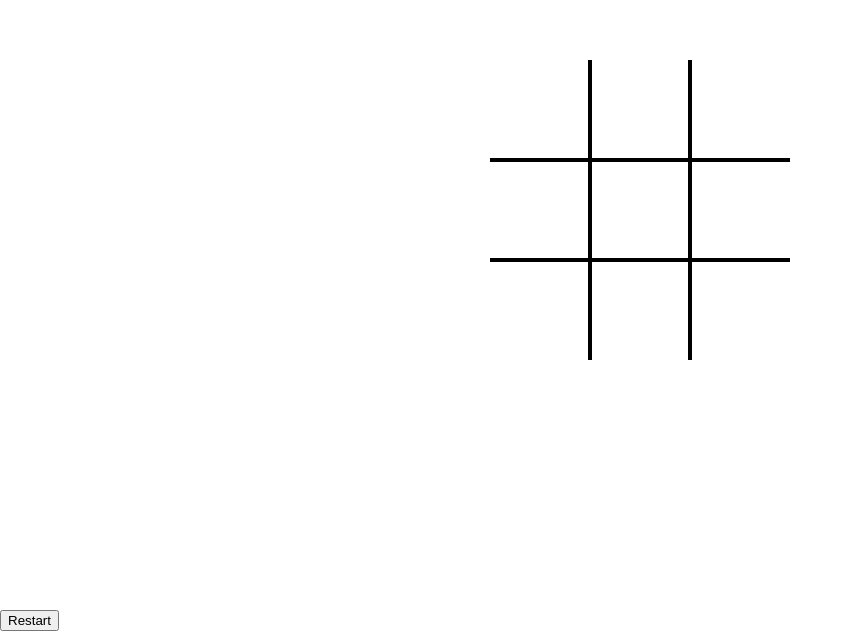
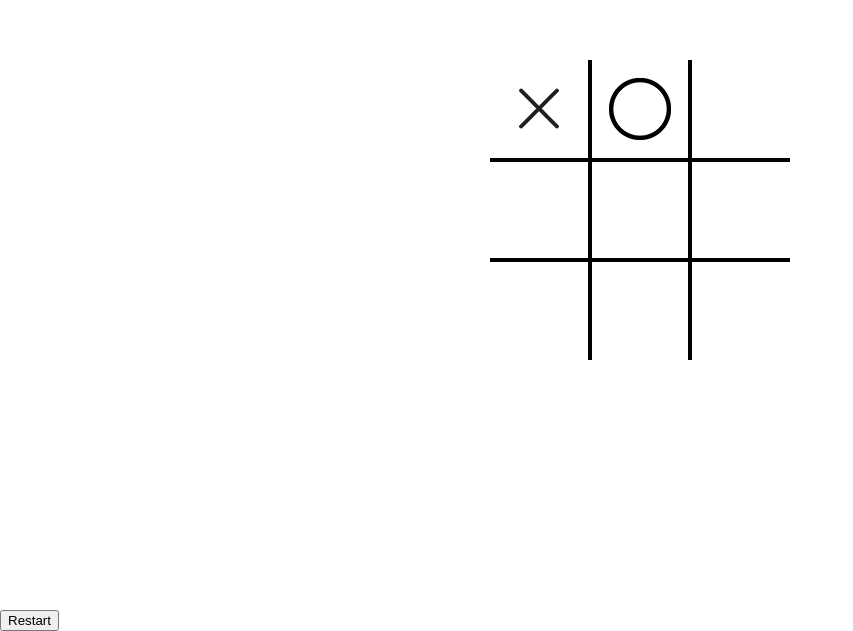
Before and after one commit to PJenkins28/tic-tac-toe, a plain HTML site: page index.html in a window 1280 px wide. Shown: the part 190-821 px from the top of the page, without its empty margins (0-853 px from the left). Drawn offline with Linux system fonts and the light colour scheme.

Commit message:
added x and o's plus styling

```diff
--- a/index.html
+++ b/index.html
@@ -8,7 +8,9 @@
     <title>Tic-Tac-Toe</title>
 </head>
 <body>
-    <div class="board" id="board">
+    <section class="board" id="board">
+        <div class="cell x" data-cell></div>
+        <div class="cell circle" data-cell></div>
         <div class="cell" data-cell></div>
         <div class="cell" data-cell></div>
         <div class="cell" data-cell></div>
@@ -16,13 +18,11 @@
         <div class="cell" data-cell></div>
         <div class="cell" data-cell></div>
         <div class="cell" data-cell></div>
-        <div class="cell" data-cell></div>
-        <div class="cell" data-cell></div>
-    </div>
-    <div class="winning-modal">
+    </section>
+    <section class="winning-modal">
         <div data-winning-modal-text></div>
         <button id="restart">Restart</button>
-    </div>
+    </section>
     <script src="main.js"></script>
 </body>
 </html>
--- a/style.css
+++ b/style.css
@@ -3,7 +3,7 @@
 }
 :root {
     --cell-size: 100px;
-    --mark-size: cal(var(--cell-size * 0.9));
+    --mark-size: calc(var(--cell-size * 0.9));
 }
 body {
     margin: 0;
@@ -39,3 +39,16 @@ body {
 .cell:nth-child(7) {
     border-bottom: none;
 }
+
+.x, .circle {
+    background-size: 80%;
+    background-repeat: no-repeat;
+    background-position: center;
+}
+.x {
+    background-image: url(./img/x.png);
+}
+.circle {
+    background-image: url(./img/circle.png);
+    background-size: 65%;
+}
```
Also changed, not shown: img/circle.png (added), img/x.png (added).
